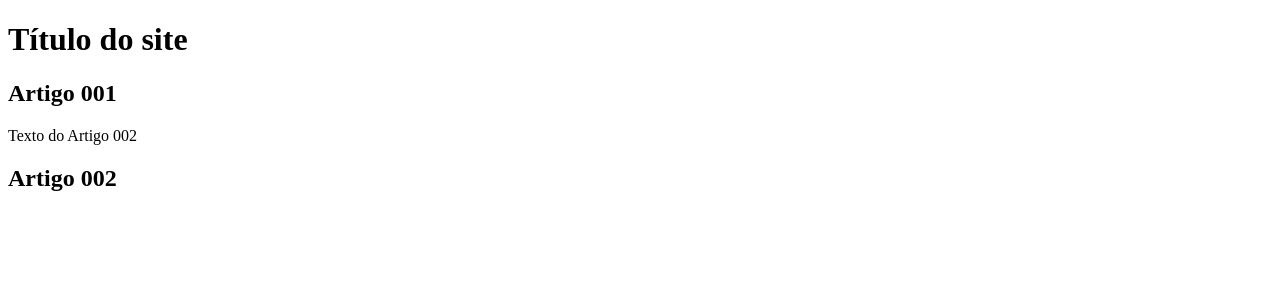
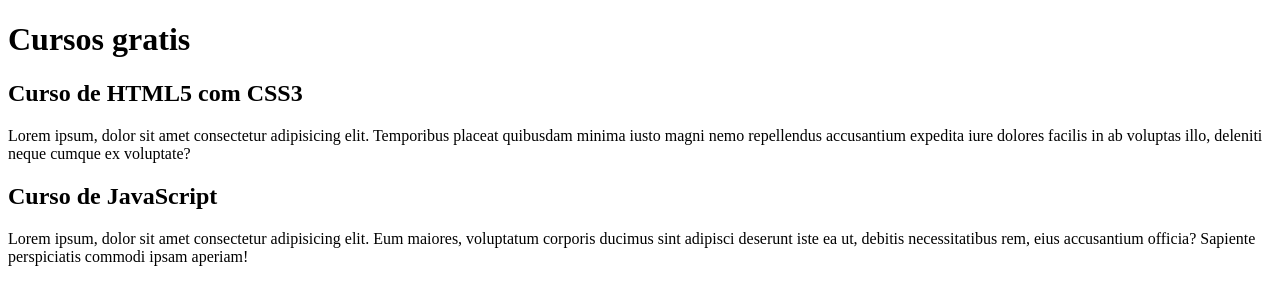
Before and after one commit to thund3r28/projeto-site, a plain HTML site: page index.html in a window 1280 px wide. Drawn offline with Linux system fonts and the light colour scheme.

Commit message:
comecei a escrever o conteudo

```diff
--- a/index.html
+++ b/index.html
@@ -8,14 +8,15 @@
 <body>
     <main>
         <header>
-            <h1>Título do site</h1>
+            <h1>Cursos gratis</h1>
         </header>
         <article>
-            <h2>Artigo 001</h2>
-            <p>Texto do Artigo 002</p>
+            <h2>Curso de HTML5 com CSS3</h2>
+            <p>Lorem ipsum, dolor sit amet consectetur adipisicing elit. Temporibus placeat quibusdam minima iusto magni nemo repellendus accusantium expedita iure dolores facilis in ab voluptas illo, deleniti neque cumque ex voluptate?</p>
         </article>
         <article>
-            <h2>Artigo 002</h2>
+            <h2>Curso de JavaScript</h2>
+            <p>Lorem ipsum, dolor sit amet consectetur adipisicing elit. Eum maiores, voluptatum corporis ducimus sint adipisci deserunt iste ea ut, debitis necessitatibus rem, eius accusantium officia? Sapiente perspiciatis commodi ipsam aperiam!</p>
         </article>
     </main>
 </body>
```
